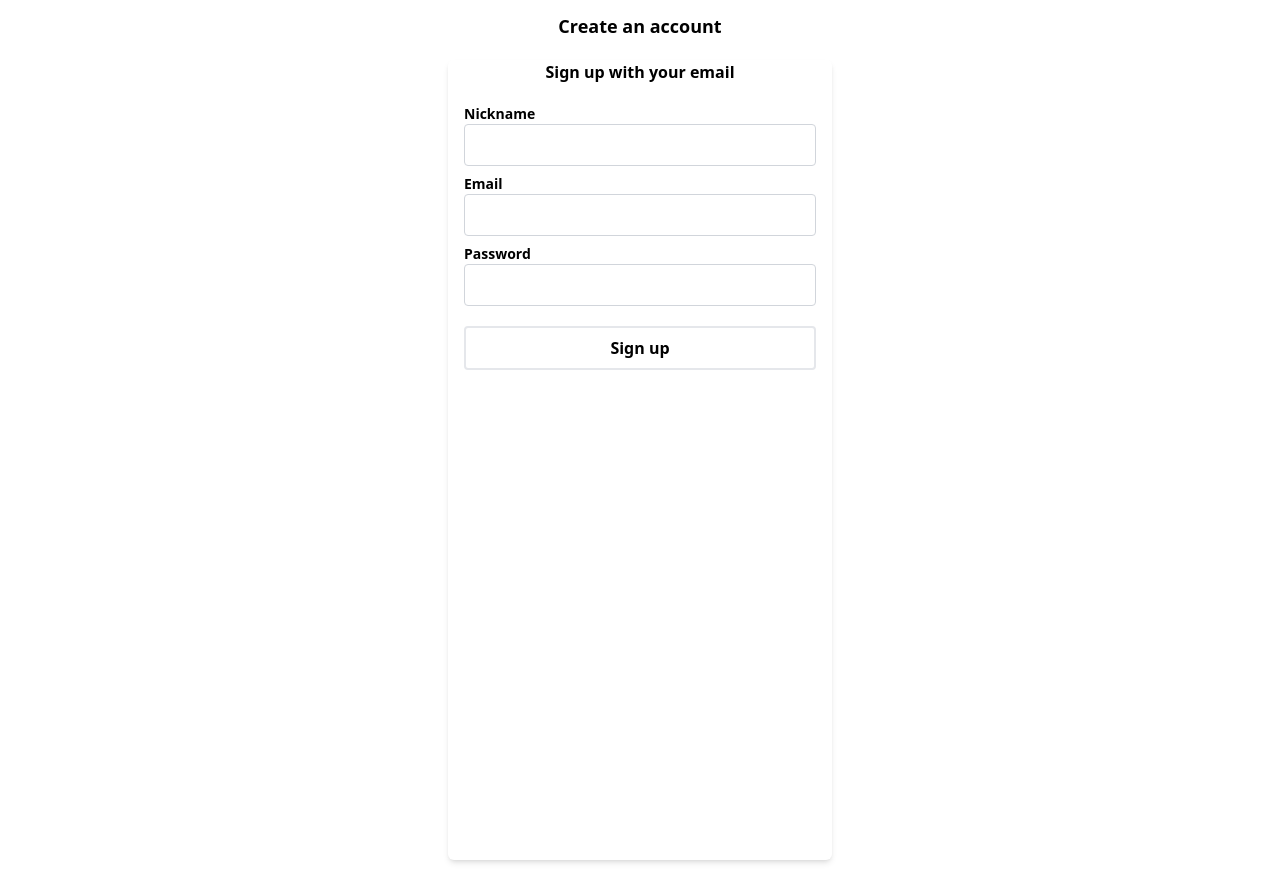
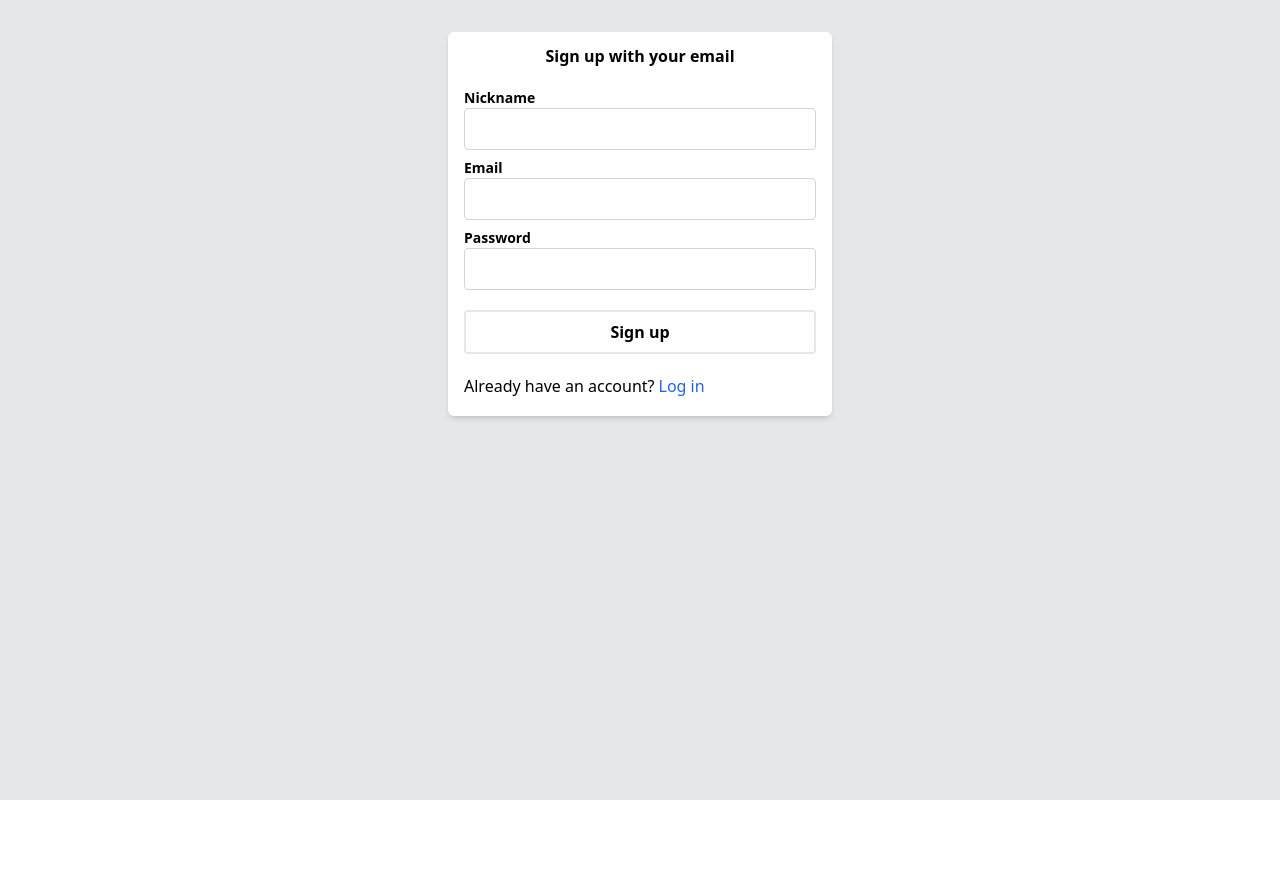
Before and after one commit to Bilana-Mon/Kapoot-Front, a React (Vite) app: page /signup in a window 1280 px wide. After the commit the page ends 800 px from the top, so only its background shows below. Built offline with nearby package versions, Linux system fonts and the light colour scheme.

Commit message:
added form logic

```diff
--- a/package.json
+++ b/package.json
@@ -8,6 +8,7 @@
     "preview": "vite preview"
   },
   "dependencies": {
+    "axios": "^0.27.2",
     "react": "^18.0.0",
     "react-dom": "^18.0.0",
     "react-router-dom": "^6.3.0"
--- a/src/App.jsx
+++ b/src/App.jsx
@@ -1,11 +1,12 @@
 import { useState } from 'react';
-import {Link} from "react-router-dom";
+import { Link } from "react-router-dom";
 
 function App() {
 
   return (
     <div className='bg-cyan-300'>
       <Link to="/signup">Signup</Link>
+      <div className='bg-cyan-300'>Welcome, user!</div>
     </div>
   )
 }
--- a/src/pages/Signup.jsx
+++ b/src/pages/Signup.jsx
@@ -1,9 +1,11 @@
 import { useState } from 'react';
-import ReactDOM from 'react-dom/client';
+import { useNavigate } from 'react-router-dom';
+import axios from 'axios';
 
 function Signup() {
 
     const [inputs, setInputs] = useState({});
+    let navigate = useNavigate();
 
     const handleChange = (event) => {
         const name = event.target.name;
@@ -11,16 +13,27 @@ function Signup() {
         setInputs(values => ({ ...values, [name]: value }))
     };
 
-    const handleSubmit = (event) => {
+    const handleSubmit = async (event) => {
         event.preventDefault();
+        const formData = new FormData(event.currentTarget);
+        const form = {
+            nickname: formData.get('nickname'),
+            email: formData.get('email'),
+            password: formData.get('password')
+        }
+        const { data } = await axios.post("http://localhost:3000/signup", form); // connection to backend here
+        if (data.status !== parseInt('401')) {
+            navigate('/')
+        }
     };
 
 
+
     return (
-        <section className="flex flex-col px-8 py-3">
-            <div className="text-center"><h1 className="text-lg font-bold">Create an account</h1></div>
-            <div className="mx-auto w-96 h-screen flex flex-col rounded-md shadow-md mt-5 align-middle">
-                <div className="text-center text-md font-bold">Sign up with your email</div>
+        <section className="bg-gray-200 flex flex-col px-8 py-3 h-screen">
+            {/* <div className="text-center"><h1 className="text-lg font-bold">Create an account</h1></div> */}
+            <div className="bg-white mx-auto w-96 h-96 flex flex-col rounded-md shadow-md mt-5 align-middle">
+                <div className="text-center text-md font-bold mt-3">Sign up with your email</div>
                 <div>
                     <form onSubmit={handleSubmit} className="flex flex-col py-5 px-4">
                         <label htmlFor="nickname" className="font-bold text-sm">Nickname</label>
@@ -29,9 +42,10 @@ function Signup() {
                         <input className="p-2 w-full border solid border-1 border-gray-300 rounded mb-2" type="email" name='email' value={inputs.email || ""} onChange={handleChange} />
                         <label htmlFor="password" className="font-bold text-sm">Password</label>
                         <input className="p-2 w-full border solid border-1 border-gray-300 rounded mb-5" type="password" name='password' value={inputs.password || ""} onChange={handleChange} />
-                        <button className="border-2 border-solid border-gray-200 rounded p-2 font-bold hover:border-gray-300" type='submit'>Sign up</button>
+                        <button className="border-2 border-solid border-gray-200 rounded p-2 font-bold hover:border-gray-300 hover:bg-gray-200" type='submit'>Sign up</button>
                     </form>
                 </div>
+                <div className="px-4"><span>Already have an account?</span><span className="ml-1 text-blue-600 hover:underline"><a href="#">Log in</a></span></div>
             </div>
         </section>
     )
```
Also changed, not shown: 1 other file (tests, documents, lock files or other folders).
